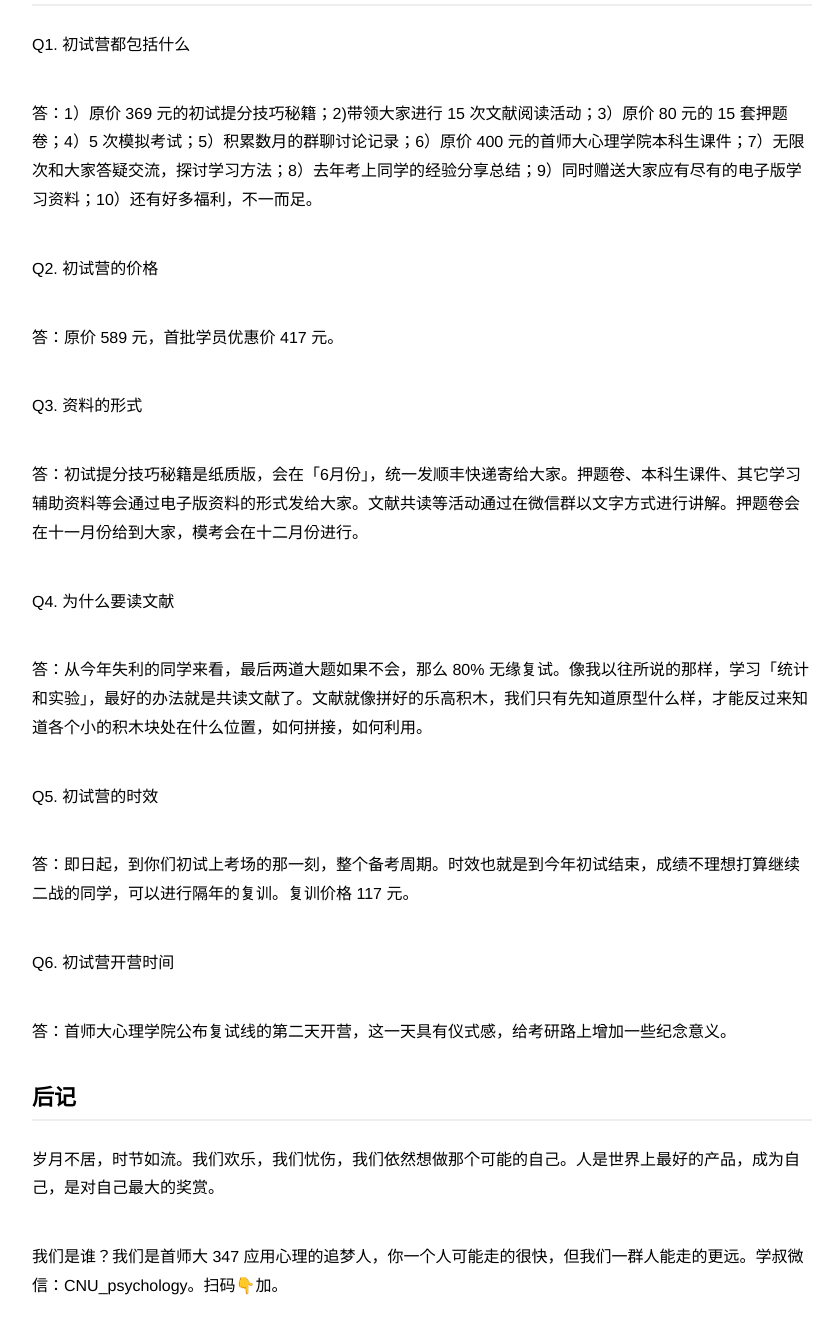
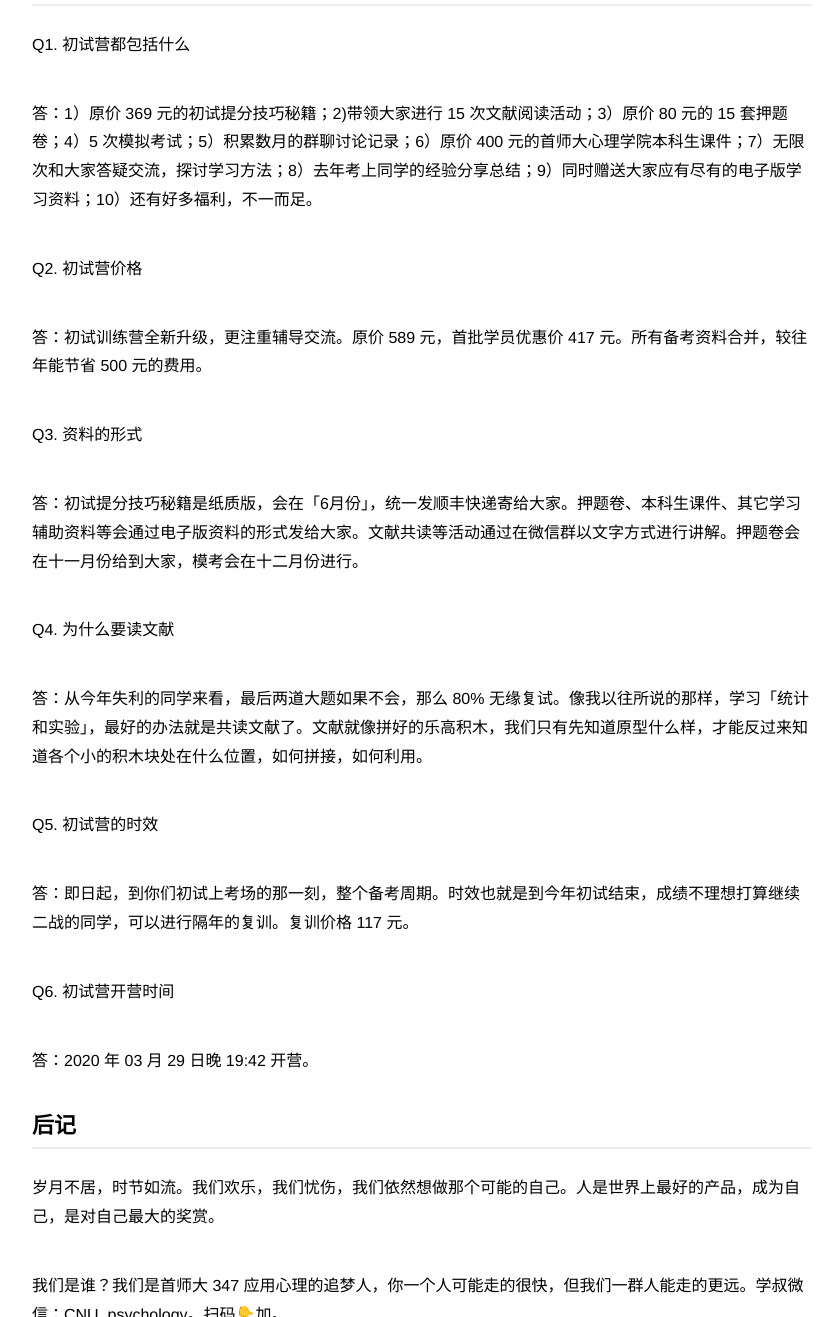
Before and after one commit to zapp926/cnu.github.io, a Jekyll site: the page built from _posts/2020-03-10-training-camp.md, in a window 1280 px wide and 1400 px high, scrolled down 1730 px, cut to the strip 0-1317 px from the top of the window. Shown: the whole strip, without its empty margins (218-1058 px from the left). Built offline with Jekyll 4.4.1, drawn with Linux system fonts in a browser that asks for light colours.

Commit message:
Update 2020-03-10-training-camp.md

```diff
--- a/_posts/2020-03-10-training-camp.md
+++ b/_posts/2020-03-10-training-camp.md
@@ -33,9 +33,9 @@ Q1. 初试营都包括什么
 
 答：1）原价 369 元的初试提分技巧秘籍；2)带领大家进行 15 次文献阅读活动；3）原价 80 元的 15 套押题卷；4）5 次模拟考试；5）积累数月的群聊讨论记录；6）原价 400 元的首师大心理学院本科生课件；7）无限次和大家答疑交流，探讨学习方法；8）去年考上同学的经验分享总结；9）同时赠送大家应有尽有的电子版学习资料；10）还有好多福利，不一而足。
 
-Q2. 初试营的价格
+Q2. 初试营价格
 
-答：原价 589 元，首批学员优惠价 417 元。
+答：初试训练营全新升级，更注重辅导交流。原价 589 元，首批学员优惠价 417 元。所有备考资料合并，较往年能节省 500 元的费用。
 
 Q3. 资料的形式
 
@@ -51,7 +51,7 @@ Q5. 初试营的时效
 
 Q6. 初试营开营时间
 
-答：首师大心理学院公布复试线的第二天开营，这一天具有仪式感，给考研路上增加一些纪念意义。
+答：2020 年 03 月 29 日晚 19:42 开营。
 
 ## 后记
 
```
